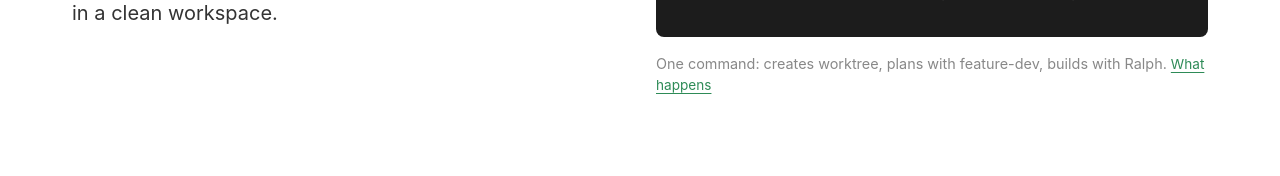
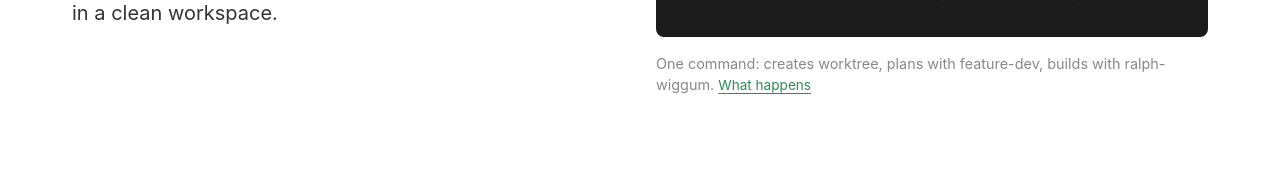
Before and after one commit to danielraffel/worktree-manager, a plain HTML site: page index.html in a window 1280 px wide. Shown: the part 624-800 px from the top of the page. Drawn offline with Linux system fonts and the light colour scheme.

Commit message:
Update index.html to correct the name of the build tool from "Ralph" to "ralph-wiggum" for accuracy and consistency.

```diff
--- a/index.html
+++ b/index.html
@@ -349,7 +349,7 @@
                         <div class="code-block"><span class="code-prompt">/</span>worktree-manager:start payments plan-and-implement "Add Stripe subscriptions with usage-based billing"</div>
                     </div>
                     <div class="workflow-desc" style="margin-top: 1rem;">
-                        One command: creates worktree, plans with feature-dev, builds with Ralph.
+                        One command: creates worktree, plans with feature-dev, builds with ralph-wiggum.
                         <span class="learn-more" onclick="toggleDetails(this)">What happens</span>
                     </div>
                     <div class="details">
```
